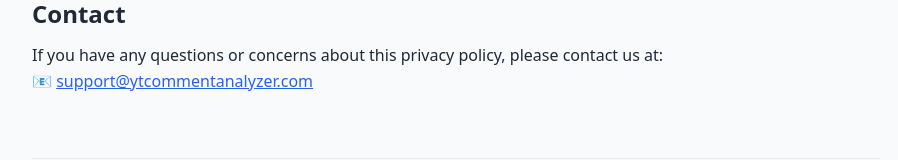
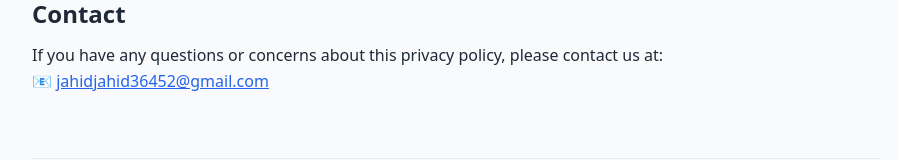
Before and after one commit to JahidHasan010/Youtube_Privacy, a plain HTML site: page privacy/privacy.html in a window 1280 px wide. Shown: the part 1522-1682 px from the top of the page, without its empty margins (184-1082 px from the left). Drawn offline with nearby package versions, Linux system fonts and the light colour scheme.

Commit message:
gmail update

```diff
--- a/privacy/privacy.html
+++ b/privacy/privacy.html
@@ -87,7 +87,7 @@
       <h2 class="text-2xl font-semibold mb-3">Contact</h2>
       <p>
         If you have any questions or concerns about this privacy policy, please contact us at:<br>
-        📧 <a href="mailto:jahidjahid36452@gmail.com" class="text-blue-600 underline">support@ytcommentanalyzer.com</a>
+        📧 <a href="mailto:jahidjahid36452@gmail.com" class="text-blue-600 underline">jahidjahid36452@gmail.com</a>
       </p>
     </section>
 
```
